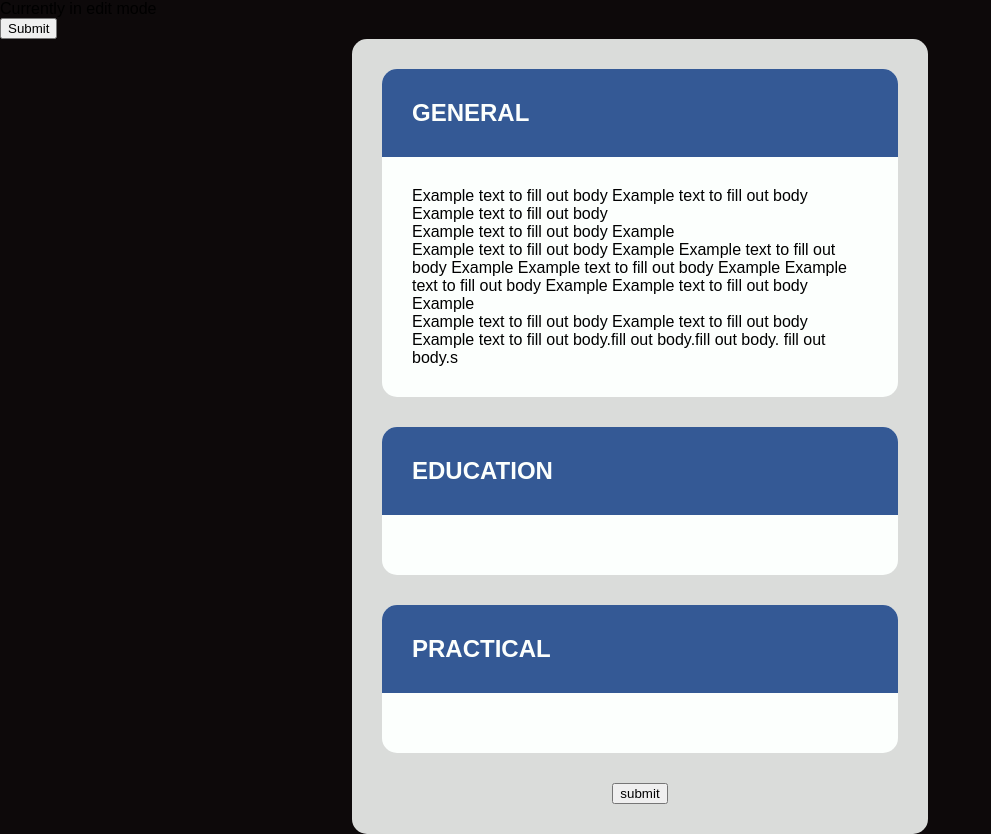
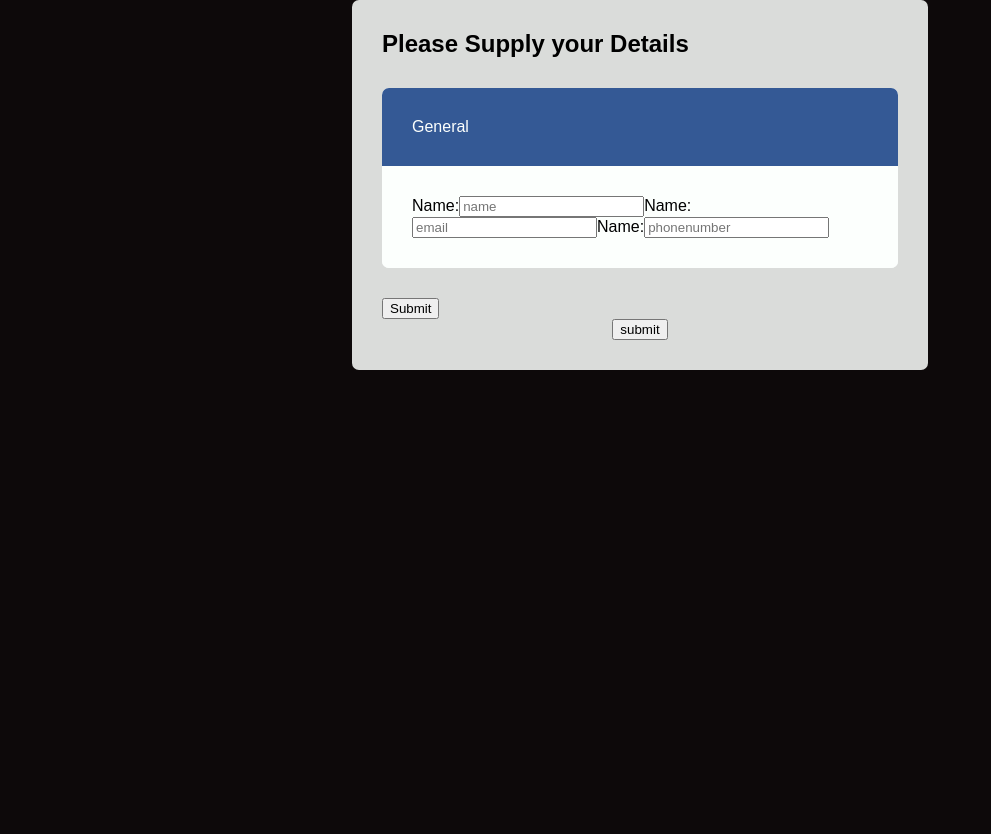
Before and after one commit to aagraston/cv-app, a React app: page / in a window 1280 px wide. Shown: the whole page, without its empty margins (0-991 px from the left). After the commit the page ends 800 px from the top, so only its background shows below. Built offline with nearby package versions, Linux system fonts and the light colour scheme.

Commit message:
a bunch of hacking to realize I mislabelled an id tag... ugh

```diff
--- a/package.json
+++ b/package.json
@@ -34,12 +34,14 @@
     "sass": "^1.49.9",
     "sass-loader": "^12.6.0",
     "style-loader": "^3.3.1",
+    "template-ejs-loader": "^0.9.1",
     "webpack": "^5.70.0",
     "webpack-cli": "^4.9.2"
   },
   "dependencies": {
     "@babel/plugin-transform-runtime": "^7.17.0",
     "eslint-plugin-react": "^7.29.4",
+    "html-loader": "^3.1.0",
     "react": "^17.0.2",
     "react-dom": "^17.0.2"
   }
--- /dev/null
+++ b/src/components/GeneralForm.js
@@ -0,0 +1,23 @@
+import React from 'react'
+
+const GeneralForm = (props) => {
+  const { header, name, email, phoneNumber } = props
+
+  return (
+    <div className="form-section">
+      <div className="form-header">{header}</div>
+      <div className="form-input-body">
+        <label htmlFor="name-input">Name:</label>
+        <input type="text" id="name-input" placeholder="name" />
+
+        <label htmlFor="email-input">Name:</label>
+        <input type="text" id="email-input" placeholder="email" />
+
+        <label htmlFor="phone-input">Name:</label>
+        <input type="text" id="phone-input" placeholder="phonenumber" />
+      </div>
+    </div>
+  )
+}
+
+export default GeneralForm
--- a/src/html/index.html
+++ b/src/html/index.html
@@ -1,34 +1,12 @@
 <!DOCTYPE html>
 <html lang="en">
+  <head> </head>
   <meta charset="UTF-8" />
   <title>CV App</title>
   <meta name="viewport" content="width=device-width,initial-scale=1" />
   <body>
-    <div id="root"></div>
-
     <div class="primary-div">
-      <div class="content-container-div">
-        <div class="form-section">
-          <div class="form-header"><h2>GENERAL</h2></div>
-          <div class="form-input-body">
-            <p>
-              Example text to fill out body Example text to fill out body
-              Example text to fill out body
-            </p>
-            <p>Example text to fill out body Example</p>
-            <p>
-              Example text to fill out body Example Example text to fill out
-              body Example Example text to fill out body Example Example text to
-              fill out body Example Example text to fill out body Example
-            </p>
-            <p>
-              Example text to fill out body Example text to fill out body
-              Example text to fill out body.fill out body.fill out body. fill
-              out body.s
-            </p>
-          </div>
-        </div>
-
+      <div class="content-container-div" id="content">
         <div class="form-section">
           <div class="form-header"><h2>EDUCATION</h2></div>
           <div class="form-input-body"></div>
--- a/src/js/app.js
+++ b/src/js/app.js
@@ -1,4 +1,5 @@
 import React, { Component } from 'react'
+import GeneralForm from '../components/GeneralForm'
 
 class App extends Component {
   constructor() {
@@ -24,7 +25,12 @@ class App extends Component {
     if (edit) {
       return (
         <div>
-          <div>Currently in edit mode</div>
+          <div className="header-container">
+            <h2>Please Supply your Details</h2>
+          </div>
+          <div className="form-section">
+            <GeneralForm header="General" />
+          </div>
           <form onSubmit={this.onSubmitForms}>
             <button type="submit">Submit</button>
           </form>
--- a/src/js/index.js
+++ b/src/js/index.js
@@ -8,5 +8,5 @@ ReactDOM.render(
   <React.StrictMode>
     <App />
   </React.StrictMode>,
-  document.getElementById('root')
+  document.getElementById('content')
 )
--- a/src/scss/_sections.scss
+++ b/src/scss/_sections.scss
@@ -14,6 +14,10 @@ body {
   padding: 30px;
   background-color: rgba($color: $color-white, $alpha: 0.86);
   border-radius: $border-radi $border-radi $border-radi $border-radi;
+
+  .header-container {
+    margin-bottom: 30px;
+  }
 }
 .content-container-div {
   border-radius: $border-radi $border-radi $border-radi $border-radi;
--- a/src/scss/_variables.scss
+++ b/src/scss/_variables.scss
@@ -6,4 +6,4 @@ $color-gray: #8a7e72;
 $color-white: #fcfffd;
 
 //border radius
-$border-radi: 15px;
+$border-radi: 7px;
--- a/webpack.config.js
+++ b/webpack.config.js
@@ -12,10 +12,10 @@ module.exports = {
   devtool: 'eval',
   plugins: [
     new HtmlWebpackPlugin({
-      title: 'boiler-plate-3.0',
+      title: 'CV App',
       template: './src/html/index.html',
       filename: './html/index.html',
-      inject: true,
+      inject: 'body',
     }),
   ],
   module: {
```
Also changed, not shown: 1 other file.
